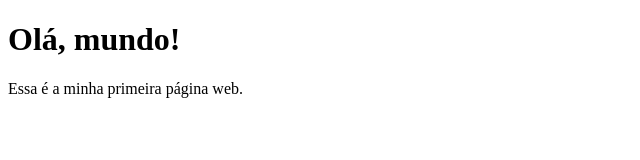
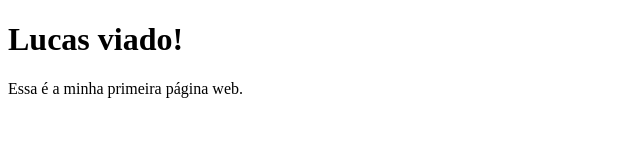
Before and after one commit to amnseila/Test5, a plain HTML site: page index.html in a window 1280 px wide. Shown: the whole page, without its empty margins (0-640 px from the left). Drawn offline with Linux system fonts and the light colour scheme.

Commit message:
Add files via upload

```diff
--- a/index.html
+++ b/index.html
@@ -4,7 +4,7 @@
     <title>Minha Primeira Página</title>
 </head>
 <body>
-    <h1>Olá, mundo!</h1>
+    <h1>Lucas viado!</h1>
     <p>Essa é a minha primeira página web.</p>
 </body>
 </html>
```
